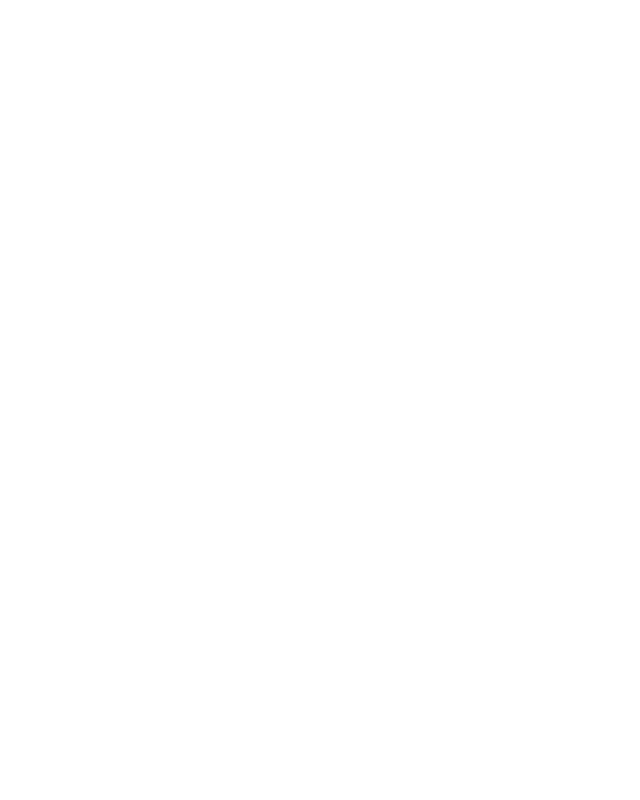
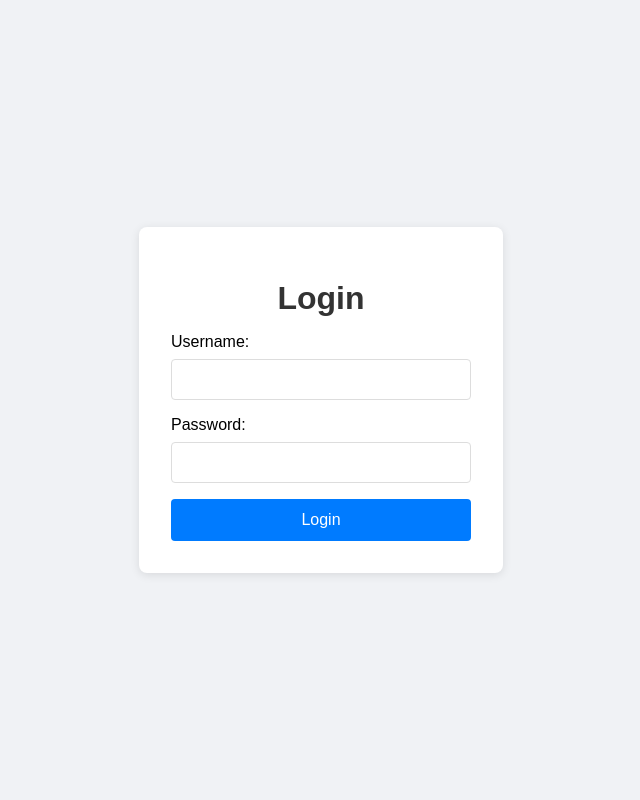
Before and after one commit to baygor12/code, a PHP site: page /login.php in a window 1280 px wide. Before the commit the part shown is empty. Shown: the whole page, without its empty margins (319-959 px from the left). Run offline with PHP 8.4, Linux system fonts and the light colour scheme.

Commit message:
Update login.php

```diff
--- a/hrmsystem/login.php
+++ b/hrmsystem/login.php
@@ -1,5 +1,5 @@
 <?php
-// Enable error reporting to debug issues
+// Enable error reporting
 error_reporting(E_ALL);
 ini_set('display_errors', 1);
 
@@ -17,18 +17,105 @@ if ($_SERVER['REQUEST_METHOD'] == 'POST') {
     // Prepare the SQL statement to select the admin user by username
     $query = "SELECT * FROM admins WHERE username = ?";
     $stmt = $conn->prepare($query);
+    if ($stmt === false) {
+        die('Prepare failed: ' . $conn->error);
+    }
+
     $stmt->bind_param('s', $username);
     $stmt->execute();
     $result = $stmt->get_result();
     $admin = $result->fetch_assoc();
 
     // Verify if the password is correct and start a session
-    if ($admin && password_verify($password, $admin['password'])) {
-        $_SESSION['admin'] = $admin['username'];
-        header('Location: dashboard.php');
-        exit();
+    if ($admin) {
+        if (password_verify($password, $admin['password'])) {
+            // Password is correct
+            $_SESSION['admin'] = $admin['username'];
+            header('Location: dashboard.php');
+            exit();
+        } else {
+            // Invalid password
+            $error_message = "Invalid login credentials.";
+        }
     } else {
-        echo "Invalid login credentials.";
+        // Username not found
+        $error_message = "Invalid login credentials.";
     }
 }
 ?>
+
+<!DOCTYPE html>
+<html lang="en">
+<head>
+    <meta charset="UTF-8">
+    <meta name="viewport" content="width=device-width, initial-scale=1.0">
+    <title>Login</title>
+    <style>
+        body {
+            font-family: Arial, sans-serif;
+            background-color: #f0f2f5;
+            display: flex;
+            justify-content: center;
+            align-items: center;
+            height: 100vh;
+            margin: 0;
+        }
+        .login-container {
+            background-color: #fff;
+            padding: 2rem;
+            border-radius: 8px;
+            box-shadow: 0 2px 10px rgba(0, 0, 0, 0.1);
+            width: 300px;
+            text-align: center;
+        }
+        .login-container h1 {
+            margin-bottom: 1rem;
+            color: #333;
+        }
+        .login-container form {
+            display: flex;
+            flex-direction: column;
+        }
+        .login-container label {
+            margin-bottom: 0.5rem;
+            text-align: left;
+        }
+        .login-container input[type="text"],
+        .login-container input[type="password"] {
+            padding: 0.75rem;
+            margin-bottom: 1rem;
+            border: 1px solid #ddd;
+            border-radius: 4px;
+        }
+        .login-container input[type="submit"] {
+            padding: 0.75rem;
+            background-color: #007bff;
+            border: none;
+            border-radius: 4px;
+            color: #fff;
+            cursor: pointer;
+            font-size: 1rem;
+        }
+        .login-container input[type="submit"]:hover {
+            background-color: #0056b3;
+        }
+        .error-message {
+            color: #e74c3c;
+            margin-bottom: 1rem;
+        }
+    </style>
+</head>
+<body>
+    <div class="login-container">
+        <h1>Login</h1>
+        <?php if (isset($error_message)) echo '<p class="error-message">' . htmlspecialchars($error_message) . '</p>'; ?>
+        <form method="post" action="">
+            <label for="username">Username:</label>
+            <input type="text" id="username" name="username" required>
+            <label for="password">Password:</label>
+            <input type="password" id="password" name="password" required>
+            <input type="submit" value="Login">
+        </form>
+    </div>
+</body>
+</html>
```
